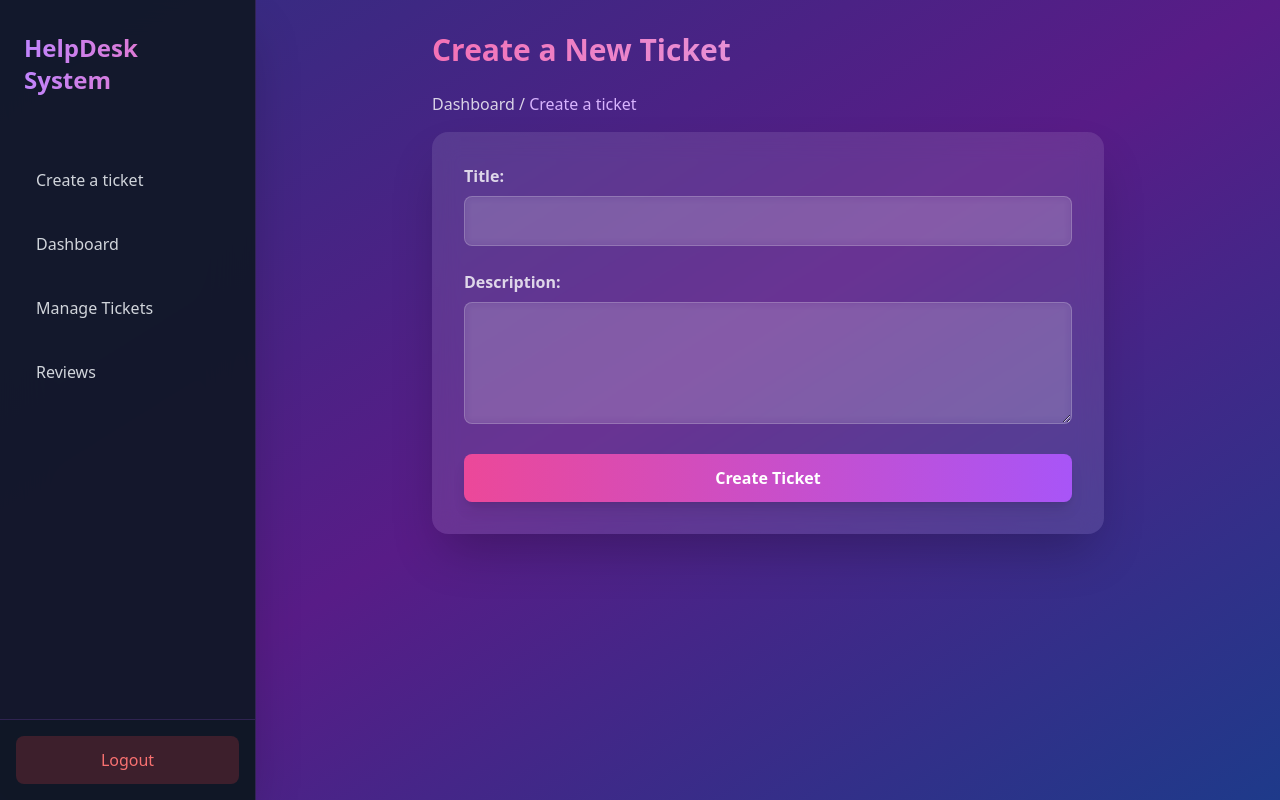
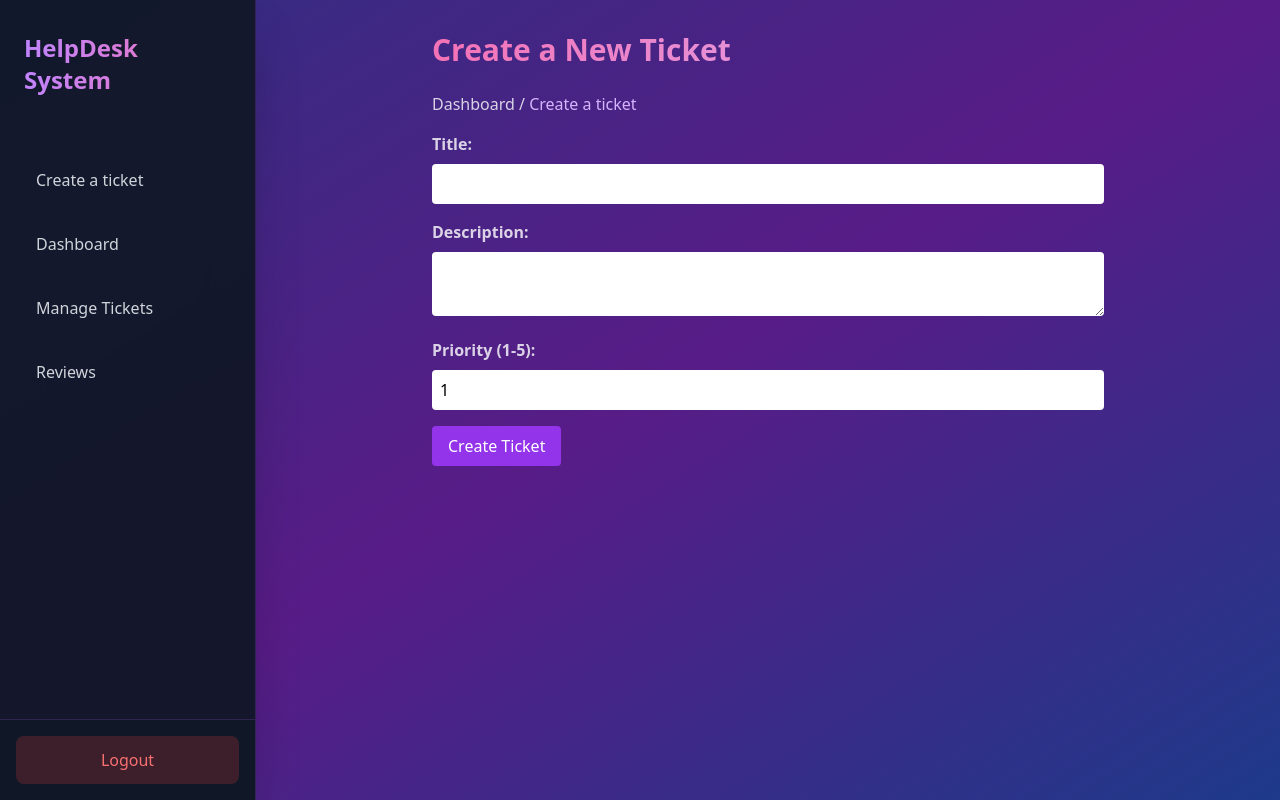
Before and after one commit to rakhithad/HelpSystem, a React (Create React App) app in the folder client/: page /create-ticket in a window 1280 px wide. Built offline with nearby package versions, Linux system fonts and the light colour scheme.

Commit message:
admin can assign users and support enginner even in the create ticket page/ support enginner only can assgn users and tickets assigned to him automatically

```diff
--- a/client/src/components/CreateTicket.js
+++ b/client/src/components/CreateTicket.js
@@ -1,61 +1,98 @@
 import React, { useState, useEffect } from 'react';
 import axios from 'axios';
-import { jwtDecode } from 'jwt-decode';
-import { Link } from 'react-router-dom';
-
+import { useNavigate,Link } from 'react-router-dom';
 
 const CreateTicket = () => {
     const [formData, setFormData] = useState({
         title: '',
         description: '',
         priority: 1,
+        customerUid: '',
+        assignedSupportEngineer: '',
     });
+
+    const [customers, setCustomers] = useState([]);
+    const [supportEngineers, setSupportEngineers] = useState([]);
     const [error, setError] = useState('');
     const [success, setSuccess] = useState('');
     const [role, setRole] = useState(null);
-    const [uid, setUid] = useState(null);
+    const token = localStorage.getItem('token');
+    const navigate = useNavigate();
 
+    // Fetch user role
     useEffect(() => {
-        const token = localStorage.getItem('token');
         if (token) {
-            try {
-                const decodedToken = jwtDecode(token);
-                setRole(decodedToken.role);
-                setUid(decodedToken.uid);
-            } catch (error) {
-                console.error('Error decoding token:', error);
-                // Handle invalid token (e.g., redirect to login)
-            }
+            axios.get(`${process.env.REACT_APP_BACKEND_BASEURL}/auth/user-role`, {
+                headers: { Authorization: `Bearer ${token}` }
+            })
+            .then((response) => setRole(response.data.role))
+            .catch((error) => console.error('Failed to fetch role:', error));
         }
-    }, []);
+    }, [token]);
 
-    // Update form data when input changes
+    // Fetch customers (for admin & support engineers)
+    useEffect(() => {
+        if (role === 'admin' || role === 'support_engineer') {
+            axios.get(`${process.env.REACT_APP_BACKEND_BASEURL}/auth/customers`, {
+                headers: { Authorization: `Bearer ${token}` }
+            })
+            .then((response) => setCustomers(response.data))
+            .catch((error) => console.error('Failed to fetch customers:', error));
+        }
+    }, [role, token]);
+
+    // Fetch support engineers (only for admin)
+    useEffect(() => {
+        if (role === 'admin') {
+            axios.get(`${process.env.REACT_APP_BACKEND_BASEURL}/auth/support-engineers`, {
+                headers: { Authorization: `Bearer ${token}` }
+            })
+            .then((response) => setSupportEngineers(response.data))
+            .catch((error) => console.error('Failed to fetch support engineers:', error));
+        }
+    }, [role, token]);
+
     const handleChange = (e) => {
         const { name, value } = e.target;
         setFormData({ ...formData, [name]: value });
     };
 
-    // Submit form data to the backend
     const handleSubmit = async (e) => {
         e.preventDefault();
         try {
-            const response = await axios.post(`${process.env.REACT_APP_BACKEND_BASEURL}/tickets`, {
-                ...formData,
-                uid: uid,
+            let requestData = { ...formData };
+
+            // If the user is a support engineer, auto-assign themselves
+            if (role === 'support_engineer') {
+                requestData.assignedSupportEngineer = 'self'; // Backend will replace this with req.user.uid
+            }
+
+            await axios.post(`${process.env.REACT_APP_BACKEND_BASEURL}/tickets`, requestData, {
+                headers: { Authorization: `Bearer ${token}` }
             });
-            console.log(response);
+
             setSuccess('Ticket created successfully!');
             setError('');
-            setFormData({ title: '', description: '', priority: 1 });
+            setFormData({ title: '', description: '', priority: 1, customerUid: '', assignedSupportEngineer: '' });
         } catch (err) {
             setError('Failed to create ticket. Please try again.');
             setSuccess('');
         }
     };
 
+
+    const handleCreateUser = () => {
+        navigate('/register');
+    };
+
+
+
+
+
+
+
     return (
         <div className="flex min-h-screen bg-gradient-to-br from-indigo-900 via-purple-900 to-blue-900 overflow-hidden">
-            {/* Sidebar is assumed to be rendered here */}
             <div className="ml-64 w-full p-8">
                 <div className="max-w-2xl mx-auto">
                     <h2 className="text-3xl font-bold text-transparent bg-clip-text bg-gradient-to-r from-pink-400 to-purple-300 mb-6">
@@ -66,61 +103,69 @@ const CreateTicket = () => {
                         <span className="text-purple-300">Create a ticket</span>
                     </nav>
 
-                    {error && (
-                        <p className="text-red-400 bg-white bg-opacity-10 backdrop-blur-md p-3 rounded-lg mb-4">
-                            {error}
-                        </p>
-                    )}
-                    {success && (
-                        <p className="text-green-400 bg-white bg-opacity-10 backdrop-blur-md p-3 rounded-lg mb-4">
-                            {success}
-                        </p>
-                    )}
-                    <form onSubmit={handleSubmit} className="bg-white bg-opacity-10 backdrop-blur-md p-8 rounded-2xl shadow-2xl">
-                        <div className="mb-6">
+                    {error && <p className="text-red-400">{error}</p>}
+                    {success && <p className="text-green-400">{success}</p>}
+
+                    <form onSubmit={handleSubmit} className="space-y-4">
+                        <div>
                             <label className="block text-white text-opacity-80 font-semibold mb-2">Title:</label>
-                            <input
-                                type="text"
-                                name="title"
-                                value={formData.title || ''}
-                                onChange={handleChange}
-                                required
-                                className="w-full px-4 py-3 bg-white bg-opacity-10 backdrop-blur-sm text-white rounded-lg border border-white border-opacity-20 focus:outline-none focus:ring-2 focus:ring-purple-500 focus:border-transparent placeholder-white placeholder-opacity-50"
-                            />
-                        </div>
-                        <div className="mb-6">
-                            <label className="block text-white text-opacity-80 font-semibold mb-2">Description:</label>
-                            <textarea
-                                name="description"
-                                value={formData.description || ''}
-                                onChange={handleChange}
-                                required
-                                className="w-full px-4 py-3 bg-white bg-opacity-10 backdrop-blur-sm text-white rounded-lg border border-white border-opacity-20 focus:outline-none focus:ring-2 focus:ring-purple-500 focus:border-transparent placeholder-white placeholder-opacity-50"
-                                rows="4"
-                            />
+                            <input type="text" name="title" value={formData.title} onChange={handleChange} required className="w-full p-2 rounded" />
                         </div>
 
-                        {/* Show Priority input only for Admins and Support Engineers */}
-                        {(role === 'admin' || role === 'support_engineer') && (
-                            <div className="mb-6">
-                                <label className="block text-white text-opacity-80 font-semibold mb-2">Priority (1-5):</label>
-                                <input
-                                    type="number"
-                                    name="priority"
-                                    value={formData.priority}
-                                    onChange={handleChange}
-                                    min="1"
-                                    max="5"
-                                    required
-                                    className="w-full px-4 py-3 bg-white bg-opacity-10 backdrop-blur-sm text-white rounded-lg border border-white border-opacity-20 focus:outline-none focus:ring-2 focus:ring-purple-500 focus:border-transparent placeholder-white placeholder-opacity-50"
-                                />
+                        <div>
+                            <label className="block text-white text-opacity-80 font-semibold mb-2">Description:</label>
+                            <textarea name="description" value={formData.description} onChange={handleChange} required className="w-full p-2 rounded" />
+                        </div>
+
+                        <div>
+                            <label className="block text-white text-opacity-80 font-semibold mb-2">Priority (1-5):</label>
+                            <input type="number" name="priority" value={formData.priority} onChange={handleChange} min="1" max="5" required className="w-full p-2 rounded" />
+                        </div>
+
+                        {/* Assign Customer (Admins & Support Engineers) */}
+                        {customers.length > 0 && (
+                            <div>
+                                <label className="block text-white text-opacity-80 font-semibold mb-2">Assign Customer:</label>
+                                <select name="customerUid" value={formData.customerUid} onChange={handleChange} required className="w-full p-2 rounded">
+                                    <option value="">Select a Customer</option>
+                                    {customers.map((customer) => (
+                                        <option key={customer.uid} value={customer.uid}>
+                                            {customer.firstName} {customer.lastName} ({customer.uid})
+                                        </option>
+                                    ))}
+                                </select>
                             </div>
                         )}
 
-                        <button
-                            type="submit"
-                            className="w-full px-4 py-3 bg-gradient-to-r from-pink-500 to-purple-500 text-white font-semibold rounded-lg hover:from-pink-600 hover:to-purple-600 transition-all duration-300 shadow-lg hover:shadow-xl"
-                        >
+
+                        {(role === 'admin' || role === 'support_engineer') && (
+                            <button
+                                type="button"
+                                onClick={handleCreateUser}
+                                className="text-white text-opacity-80 hover:text-opacity-100 hover:underline transition-all duration-300"
+                            >
+                                No Users Found? Register a new user
+                            </button>
+                        )}
+
+                        {/* Assign Support Engineer (Admins Only) */}
+                        {role === 'admin' && supportEngineers.length > 0 && (
+                            <div>
+                                <label className="block text-white text-opacity-80 font-semibold mb-2">Assign Support Engineer:</label>
+                                <select name="assignedSupportEngineer" value={formData.assignedSupportEngineer} onChange={handleChange} required className="w-full p-2 rounded">
+                                    <option value="">Select a Support Engineer</option>
+                                    {supportEngineers.map((engineer) => (
+                                        <option key={engineer.uid} value={engineer.uid}>
+                                            {engineer.firstName} ({engineer.uid})
+                                        </option>
+                                    ))}
+                                </select>
+                            </div>
+                        )}
+
+
+
+                        <button type="submit" className="bg-purple-600 text-white py-2 px-4 rounded hover:bg-purple-700 transition">
                             Create Ticket
                         </button>
                     </form>
```
Also changed, not shown: 2 other files (tests, documents, lock files or other folders).
